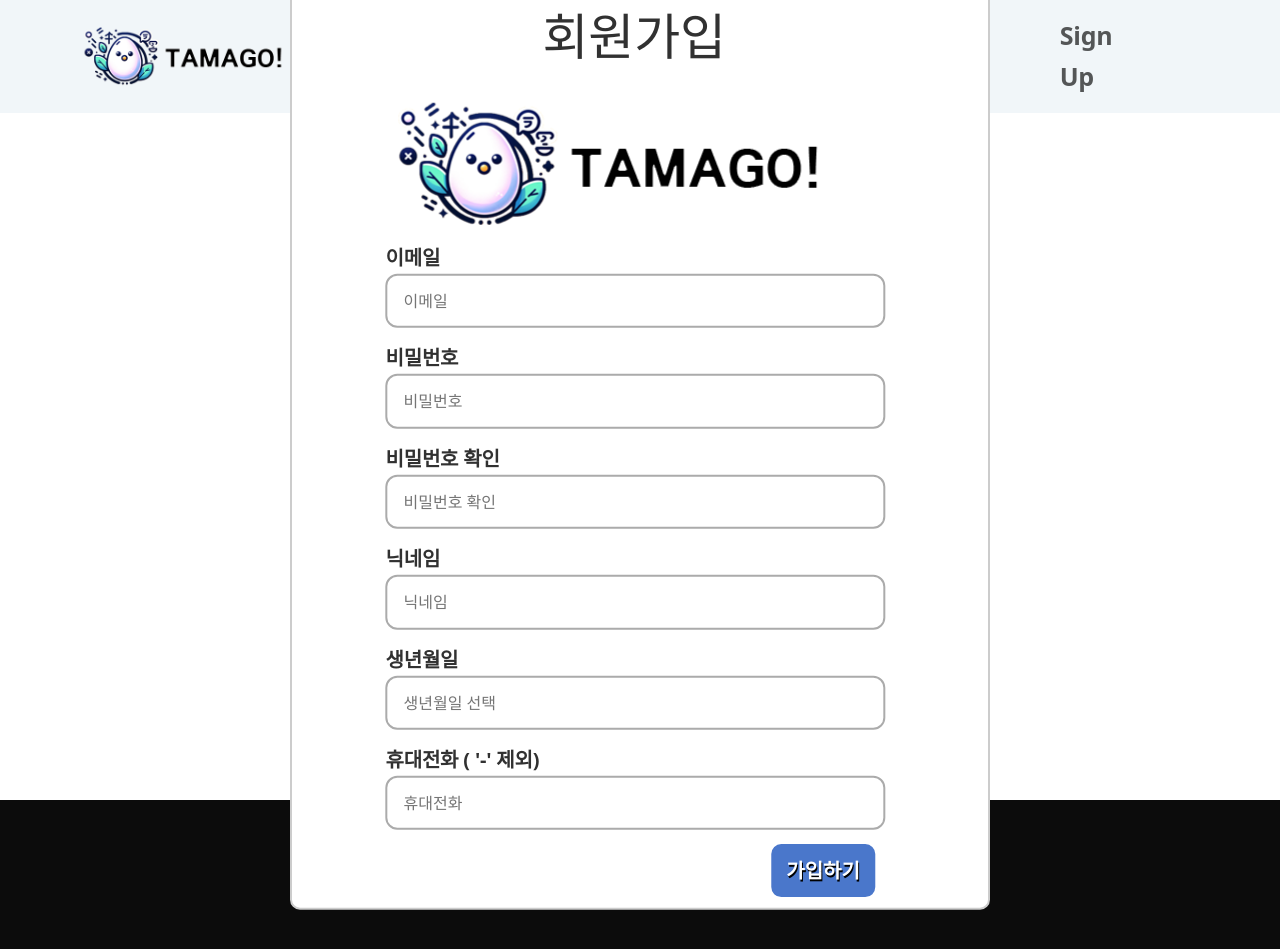
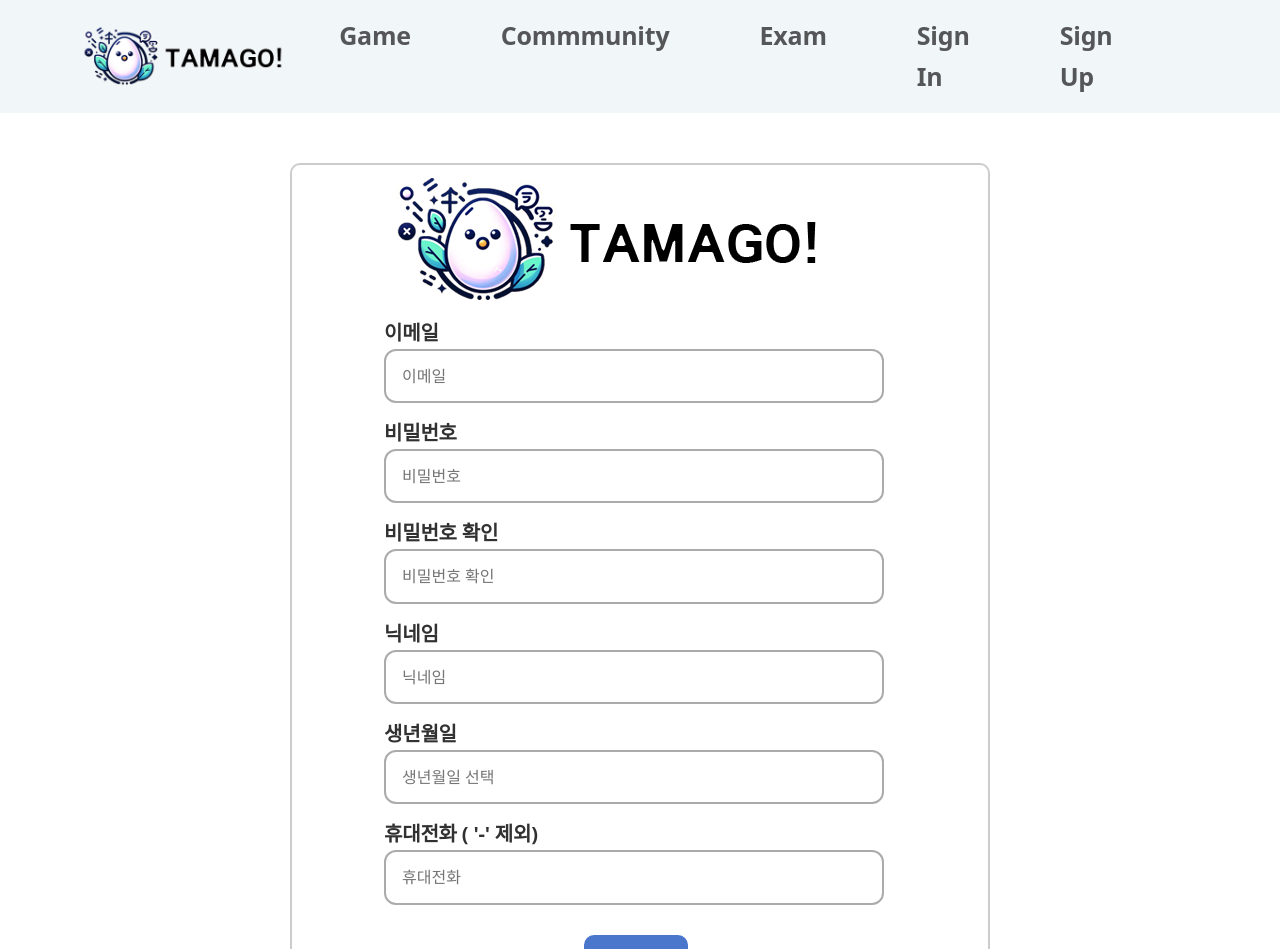
Before and after one commit to GonuKim/frontend, a React (Vite) app: page /Signup in a window 1280 px wide. Shown: the top 949 px of the page. Before the commit the page ends 910 px from the top, so only its background shows below. Built offline with nearby package versions, Linux system fonts and the light colour scheme.

Commit message:
SignUp,SignIn 디자인 조금 수정

```diff
--- a/src/css/Main.module.css
+++ b/src/css/Main.module.css
@@ -1,3 +1,5 @@
+body {}
+
 .nav_wrap {
 }
 
--- a/src/css/SignIn.module.css
+++ b/src/css/SignIn.module.css
@@ -79,7 +79,7 @@ body {
     width: auto;
     transform: translate(-3%, -20%);
     padding: 12px;
-    margin-left: 500px;
+    margin-left: 30rem;
     font-weight: bold;
     border-radius: 10px;
     background-color: #4A77CB;
--- a/src/css/SignUp.module.css
+++ b/src/css/SignUp.module.css
@@ -1,18 +1,14 @@
-body {
-  width: 100%;
-  height: 100vh;
-  background-color: #ffff;
-
+.all_warp {
+  background-color: #ffff ;
 }
 .wrap{
-  height: auto;
+  display: flex;
+  justify-content: center;
 
 }
 
 
 .textSign{
-  transform: translate(36%, 35%);
-  vertical-align: top;
   margin-top: 0px;
   line-height: 3;
   font-size: 50px;
@@ -20,15 +16,10 @@ body {
 
 }
 .textContainer {
-    transform: translate(-10%, 6%);
     height: auto;
     flex-direction: column;
-    align-items: center ;
-    justify-content: space-between;
     padding: 10px;
     margin: 10 auto;
-    margin-left: 20%;
-
   }
 
 
@@ -48,20 +39,16 @@ body {
   }
 
   .main_wrap{
-    /* align-items: center ;
     display: flex;
-    width: 60%;
-    height: 60%; */
-    position: absolute; /* 절대 위치 지정 */
-    top: 50%; /* 위에서 50% 지점에 위치 */
-    left: 50%; /* 왼쪽에서 50% 지점에 위치 */
-    transform: translate(-50%, -45%); /* 중심으로 이동 */
+    align-items: center;
+    justify-content: center;
     width: 70%; /* 원하는 너비 설정 */
     max-width: 700px; /* 최대 너비 설정 */
-    height: auto; /* 높이 자동 조절 */
     border: 2px solid #ccc;
     border-radius: 10px;
     background-color: #ffff;
+    margin-top: 5rem;
+    margin-bottom: 5rem;
 
   }
 
@@ -79,10 +66,9 @@ body {
   }
 
   .circle{
-  width: auto;
-  transform: translate(-20%, -20%);
+  margin-left: 20rem;
+  margin-top: 3rem;
   padding: 12px;
-  margin-left: 500px;
   font-weight: bold;
   border-radius: 10px;
   background-color: #4A77CB;
@@ -91,7 +77,6 @@ body {
   font-size: 20px;
   cursor: pointer;
   outline: none;
-  margin-top: 60px;
   text-shadow: 1px 2px 0px #000000;
 
 }
--- a/src/views/SignInPage.tsx
+++ b/src/views/SignInPage.tsx
@@ -11,9 +11,7 @@ const SignIn = () => {
 
       <div className={styles.main_wrap}>
 
-        <div className={styles.textLogin}>
-            <h1>로그인</h1>
-        </div>
+
 
         <div className={styles.textContainer}>
 
@@ -34,6 +32,11 @@ const SignIn = () => {
             <input type="password" className={styles.input} placeholder="비밀번호" />
         </div>
 
+
+
+
+
+
       </div>
 
         <div>
--- a/src/views/SignUpPage.tsx
+++ b/src/views/SignUpPage.tsx
@@ -24,14 +24,15 @@ const SignUp = () => {
   }, [datePickerRef]);
 
   return (
-  <div className={styles.wrap}>
-    <Navbar />
+    <div className={styles.all_warp}>
+ <Navbar />
+
+ <div className={styles.wrap}>
+
 
     <div className={styles.main_wrap}>
 
-      <div className={styles.textSign}>
-          <h1>회원가입</h1>
-      </div>
+
 
       <div className={styles.textContainer}>
 
@@ -81,20 +82,15 @@ const SignUp = () => {
         <div>
         <input type="nickname" className={styles.input} placeholder="휴대전화" />
         </div>
+        <div>
+        <button className={styles.circle}>가입하기</button>
+      </div>
       </div>
 
 
-
-      <div>
-        <button className={styles.circle}>가입하기</button>
-      </div>
-
     </div>
   </div>
-
-
-
-
+    </div>
 );
 };
 export default SignUp;
```
